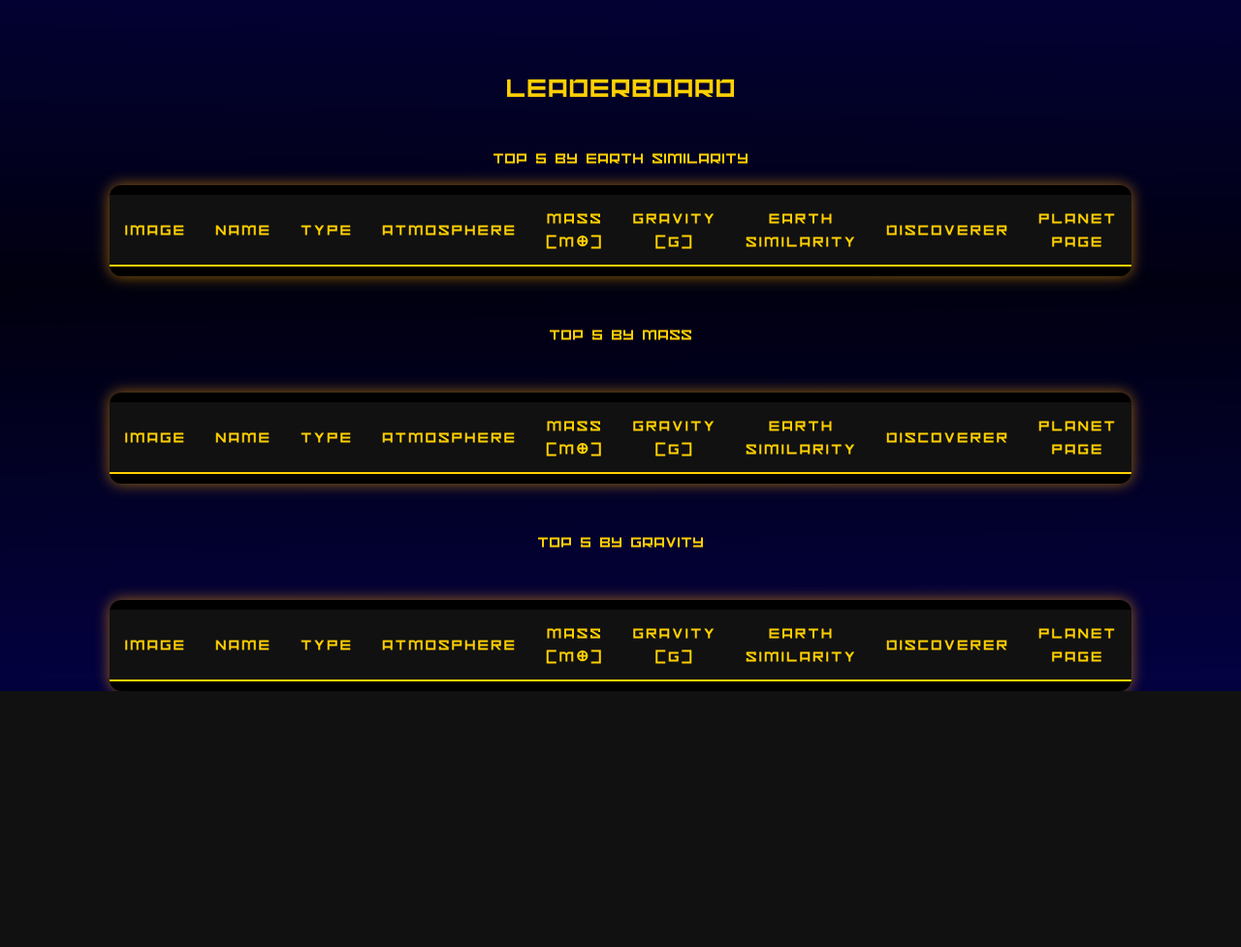
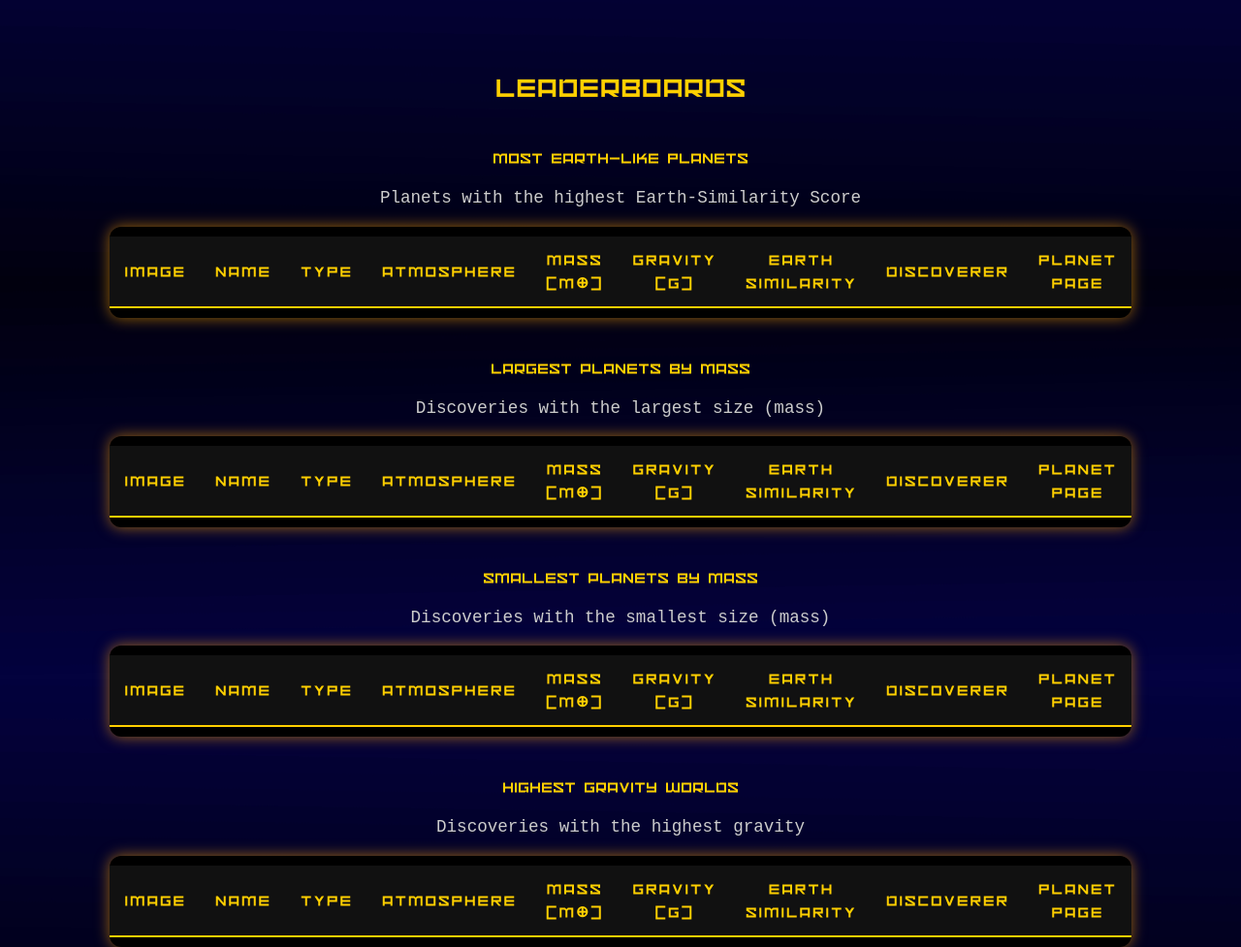
Before and after one commit to alexko22/exocollect, a Django app: page /exocollect/leaderboard in a window 1280 px wide. Shown: the part 100-1077 px from the top of the page at 97% size. Before the commit the page ends 813 px from the top, so only its background shows below. Run offline with Django 5.2, Linux system fonts and the light colour scheme; data that the repository does not hold is empty.

Commit message:
added new leaderboard category, finished leaderboard and archive pages

```diff
--- a/exo/templates/exo/leaderboard.html
+++ b/exo/templates/exo/leaderboard.html
@@ -4,10 +4,11 @@
 <div class="container mt-5 text-light d-flex flex-column align-items-center">
 
     <!-- Page title -->
-    <p class="title mb-4">Leaderboard</p>
+    <p class="title mb-4">Leaderboards</p>
 
     <!-- Earth Similarity Leaderboard -->
-    <p class="subtitle my-3"> Top 5 by Earth Similarity</p>
+    <p class="subtitle my-3"> Most Earth-like Planets </p>
+    <p class="profile-bio mx-auto"> Planets with the highest Earth-Similarity Score </p>
     <table class="planet-table w-100" id="earth-similarity-table">
         <thead>
             <tr>
@@ -39,8 +40,11 @@
         </tbody>
     </table>
 
+    &nbsp;
+
     <!-- Mass Leaderboard -->
-    <p class="subtitle my-5">Top 5 by Mass</p>
+    <p class="subtitle my-3">Largest planets by mass </p>
+    <p class="profile-bio mx-auto"> Discoveries with the largest size (mass) </p>
     <table class="planet-table w-100" id="mass-table">
         <thead>
             <tr>
@@ -72,8 +76,46 @@
         </tbody>
     </table>
 
+    &nbsp;
+
+    <!-- Mass Leaderboard -->
+    <p class="subtitle my-3">Smallest planets by mass </p>
+    <p class="profile-bio mx-auto"> Discoveries with the smallest size (mass) </p>
+    <table class="planet-table w-100" id="mass-table">
+        <thead>
+            <tr>
+                <th>Image</th>
+                <th>Name</th>
+                <th>Type</th>
+                <th>Atmosphere</th>
+                <th>Mass (M⊕)</th>
+                <th>Gravity (G)</th>
+                <th>Earth Similarity</th>
+                <th>Discoverer</th>
+                <th>Planet Page</th>
+            </tr>
+        </thead>
+        <tbody>
+            {% for planet in lowest_mass %}
+            <tr>
+                <td><img src="{{ planet.get_image }}" alt="{{ planet.designation }} image" class="planet-img"></td>
+                <td>{{ planet.designation }}</td>
+                <td>{{ planet.p_type }}</td>
+                <td>{{ planet.joined_gasses }}</td>
+                <td>{{ planet.mass }}</td>
+                <td>{{ planet.gravity }}</td>
+                <td>{{ planet.earth_like}} </td>
+                <td>{{ planet.profile.display_name }}</td>
+                <td><a href="{% url 'show_planet' planet.pk %}" class="btn btn-sm btn-outline-info">Planet Page</a></td>
+            </tr>
+            {% endfor %}
+        </tbody>
+    </table>
+
+    &nbsp;
     <!-- Gravity Leaderboard -->
-    <p class="subtitle my-5">Top 5 by Gravity</p>
+    <p class="subtitle my-3">Highest Gravity Worlds</p>
+    <p class="profile-bio mx-auto"> Discoveries with the highest gravity </p>
     <table class="planet-table w-100" id="gravity-table">
         <thead>
             <tr>
--- a/exo/templates/exo/planet_archive.html
+++ b/exo/templates/exo/planet_archive.html
@@ -5,6 +5,8 @@
 
     <!-- Page title -->
     <p class="title mb-4">Planet Archive</p>
+
+    <p class="profile-bio mx-auto"> A searchable and sortable index of every virtual planet ever discovered. </p>
 
     &nbsp;
 
@@ -20,7 +22,7 @@
                 <th>Atmosphere</th>
                 <th>Mass (M⊕) </th>
                 <th>Gravity (G)</th>
-                <th> Earth Similarity </th>
+                <th> Earth Similarity (%) </th>
                 <th>Discoverer</th>
                 <th> Planet Page </th>
             </tr>
--- a/exo/views.py
+++ b/exo/views.py
@@ -142,11 +142,13 @@ class Leaderboard(TemplateView):
         # Sort by model fields using ORM
         top_mass = Planet.objects.order_by('-mass')[:5]
         top_gravity = Planet.objects.order_by('-gravity')[:5]
+        lowest_mass = Planet.objects.order_by('mass')[:5]
 
         context.update({
             'top_earth_similarity': top_earth_similarity,
             'top_mass': top_mass,
             'top_gravity': top_gravity,
+            'lowest_mass': lowest_mass,
         })
 
         return context
```
